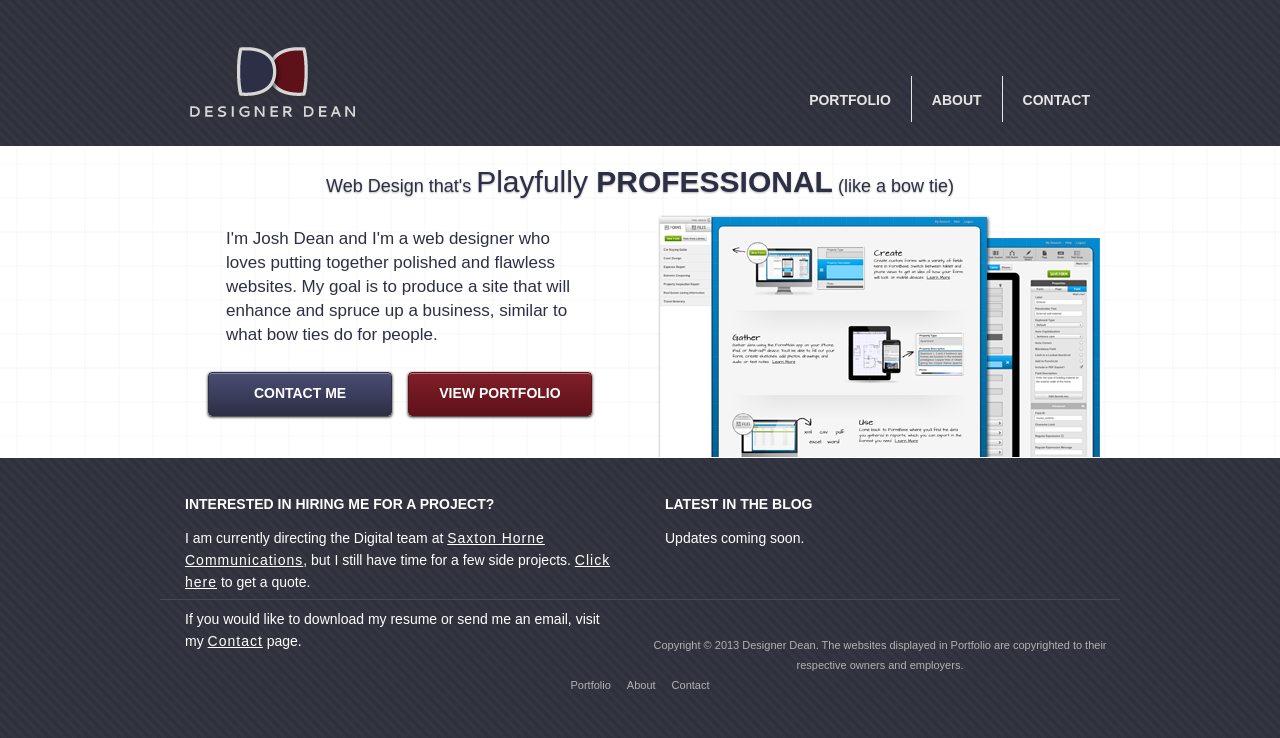
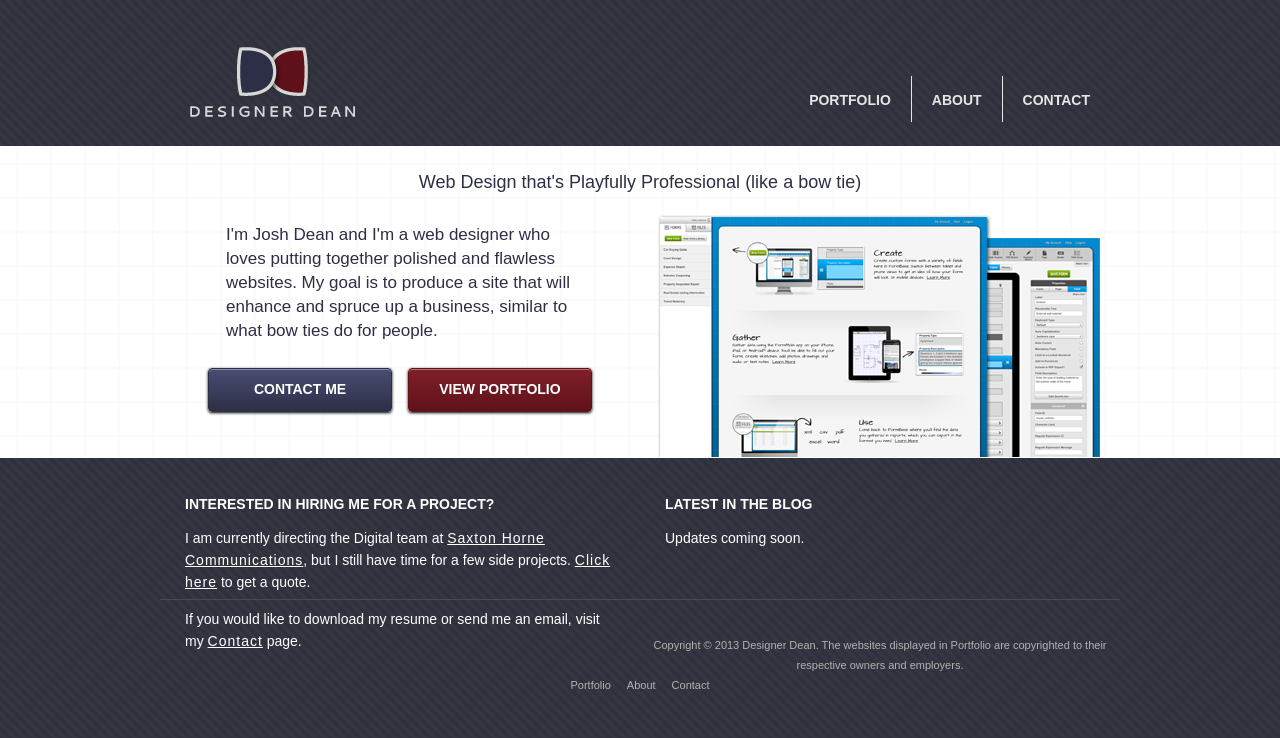
Before and after one commit to designerdean/designer-dean, a plain HTML site: page index.html in a window 1280 px wide. Drawn offline with Linux system fonts and the light colour scheme; a web font is replaced by a local one.

Commit message:
simplify homepage stuff

```diff
--- a/css/style.css
+++ b/css/style.css
@@ -301,17 +301,18 @@ footer a:hover:visited {
 	line-height: 30px;
 	margin-bottom: 20px;
 	text-align: center;
-    text-shadow: 0 1px 2px #b3b3b3;
+    /*text-shadow: 0 1px 2px #b3b3b3;*/
+    text-shadow: none;
 	text-transform: none;
 }
 
 .spotlight h1 span {
-    font-size: 30px;
+    /*font-size: 30px;*/
 }
 
 .spotlight h1 span b {
-    font-weight: 600;
-	text-transform: uppercase;
+    /*font-weight: 600;*/
+	/*text-transform: uppercase;*/
 }
 
 .spotlight h1 i {
```
